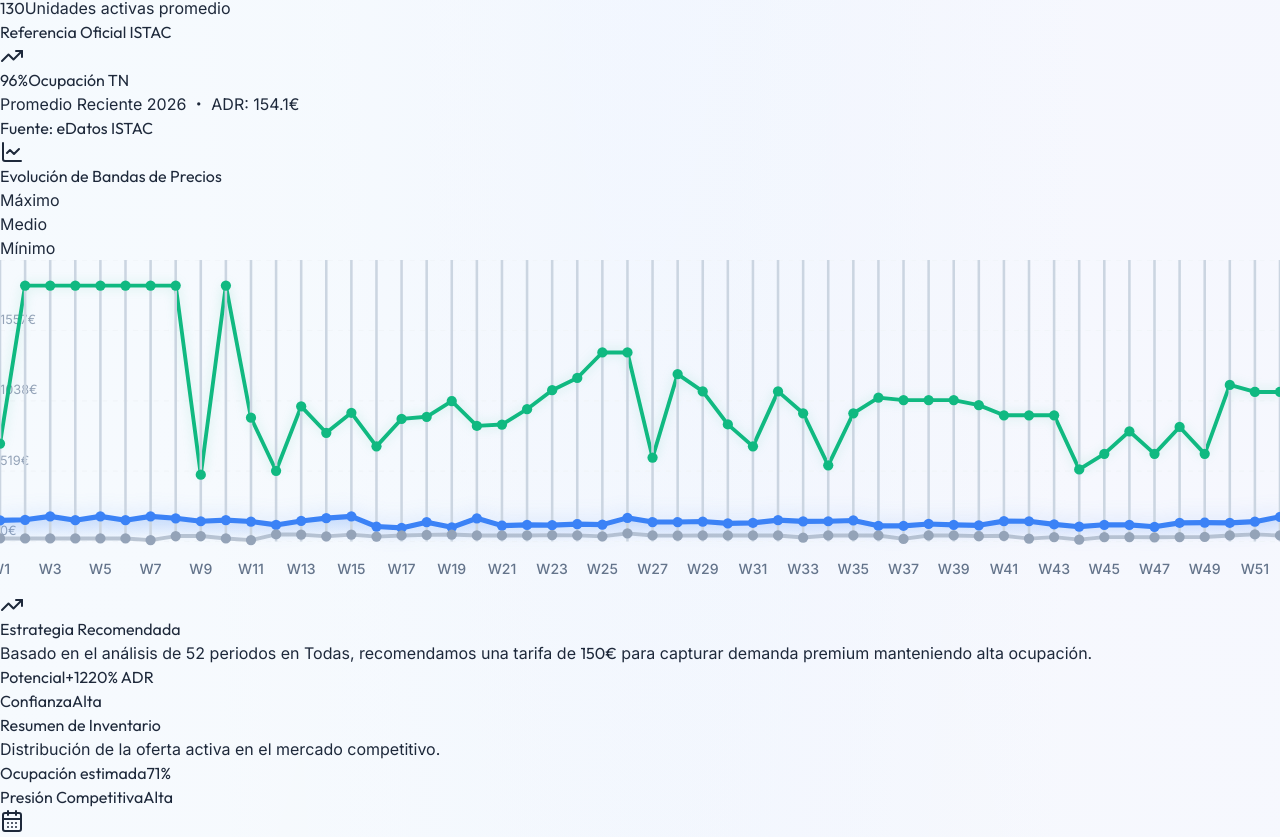
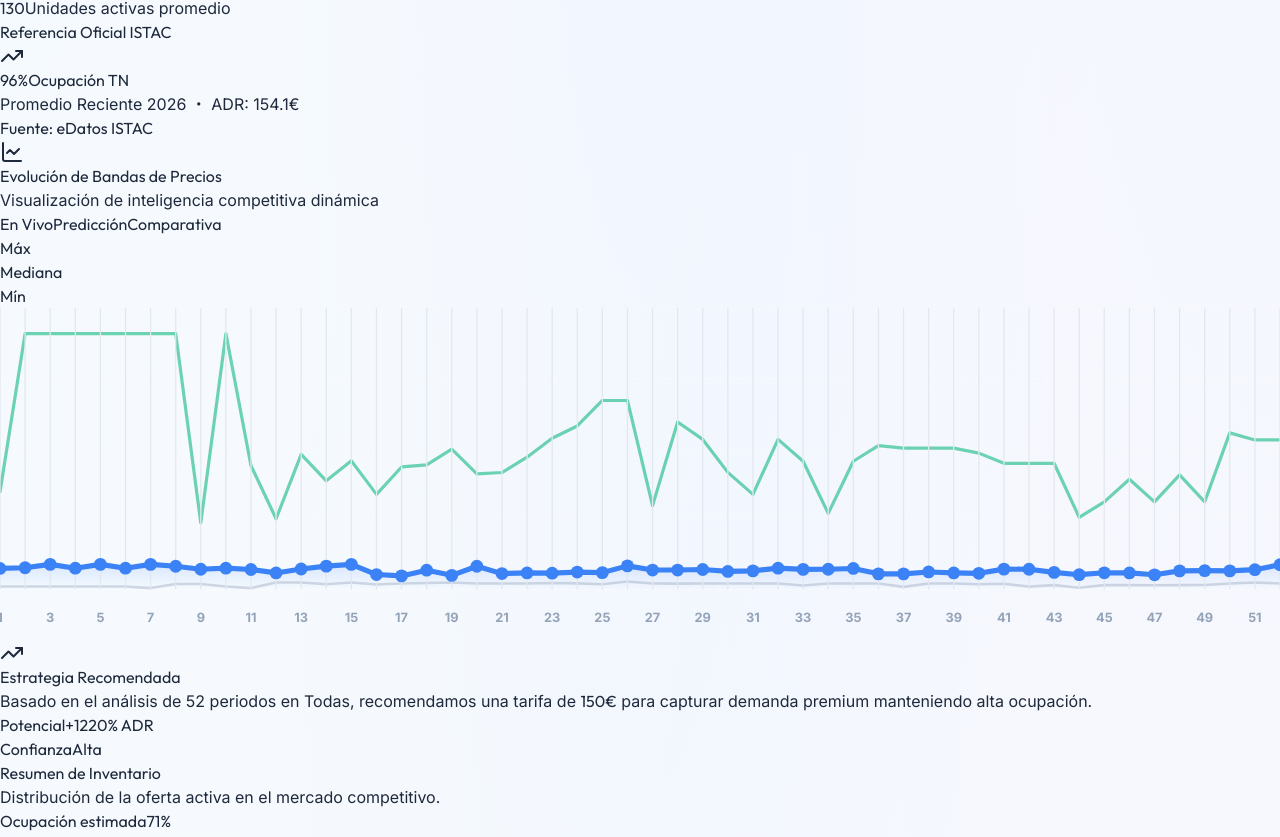
Before and after one commit to jmgalarza75-tech/revoptima-tenerife, a React (Vite) app in the folder revoptima-frontend/: page / in a window 1280 px wide. Shown: the part 652-1489 px from the top of the page. Built offline with nearby package versions, Linux system fonts and the light colour scheme.

Commit message:
feat: Hub de Analítica Avanzada (Predicción AI y Comparativa ISTAC)

```diff
--- a/revoptima-frontend/src/App.jsx
+++ b/revoptima-frontend/src/App.jsx
@@ -1,6 +1,22 @@
 import React, { useState, useMemo, useEffect } from 'react';
 import { BarChart2, MapPin, BedDouble, CalendarDays, TrendingUp, Info, Building, LineChart, FileSpreadsheet, Clock, Home, RefreshCw } from 'lucide-react';
 import istacData from './data/istac-data.json';
+
+// Mapeo de meses
+const getMonthFromWeek = (week) => {
+  if (week <= 4) return 'Enero';
+  if (week <= 8) return 'Febrero';
+  if (week <= 12) return 'Marzo';
+  if (week <= 17) return 'Abril';
+  if (week <= 21) return 'Mayo';
+  if (week <= 25) return 'Junio';
+  if (week <= 30) return 'Julio';
+  if (week <= 34) return 'Agosto';
+  if (week <= 38) return 'Septiembre';
+  if (week <= 43) return 'Octubre';
+  if (week <= 47) return 'Noviembre';
+  return 'Diciembre';
+};
 
 export default function App() {
   const [selectedLocation, setSelectedLocation] = useState('Todas');
@@ -8,6 +24,7 @@ export default function App() {
   const [selectedType, setSelectedType] = useState('Apartamento'); // 'Apartamento' o 'Habitación'
   const [selectedStay, setSelectedStay] = useState('7');
   const [selectedMonth, setSelectedMonth] = useState('Todos');
+  const [activeView, setActiveView] = useState('live'); // 'live', 'prediction', 'comparison'
   const [hoveredData, setHoveredData] = useState(null);
   const [marketData, setMarketData] = useState([]);
   const [isLoading, setIsLoading] = useState(true);
@@ -230,15 +247,58 @@ export default function App() {
       }
     }
 
+    // --- ANALÍTICA AVANZADA ---
+
+    // 1. Datos para COMPARATIVA (Benchmarks vs Realidad)
+    const withTrendsAndBenchmarks = withTrends.map(item => {
+      const year = istacRef.year.toString();
+      const benchmark = istacData.adr[year]?.[item.month] || istacRef.adr;
+      return { ...item, istacBenchmark: benchmark };
+    });
+
+    // 2. Datos para PREDICCIÓN (Forecasting AI)
+    let predictionData = [];
+    if (withTrends.length > 0) {
+      const lastPoint = withTrends[withTrends.length - 1];
+      const startWeekNum = parseInt(lastPoint.week.split(' ')[1]);
+      const currentMonth = lastPoint.month;
+
+      // Generamos 12 semanas de predicción
+      for (let i = 1; i <= 12; i++) {
+        const nextWeekNum = ((startWeekNum + i - 1) % 52) + 1;
+        const nextMonth = getMonthFromWeek(nextWeekNum);
+
+        // Calculamos factor estacional basado en ISTAC
+        const currentOfficial = istacData.adr["2025"]?.[currentMonth] || istacData.adr["2024"]?.[currentMonth] || 100;
+        const targetOfficial = istacData.adr["2025"]?.[nextMonth] || istacData.adr["2024"]?.[nextMonth] || 100;
+        const seasonalFactor = targetOfficial / currentOfficial;
+
+        // La predicción asume que el mercado seguirá la estacionalidad del ISTAC sobre el precio actual
+        predictionData.push({
+          week: `Semana ${nextWeekNum}`,
+          month: nextMonth,
+          avgPrice: Math.round(lastPoint.avgPrice * seasonalFactor),
+          isPrediction: true
+        });
+      }
+    }
+
     return {
       data: filtered,
-      withTrends,
+      withTrends: withTrendsAndBenchmarks,
+      predictionData: [...withTrendsAndBenchmarks, ...predictionData],
       kpis: kpiRes,
       istacRef
     };
   }, [marketData, selectedLocation, selectedBeds, selectedMonth, selectedStay, selectedType]);
 
-  const { data: displayData, withTrends: weeklyAggregatedData, kpis, istacRef } = filteredData;
+  const { withTrends: weeklyAggregatedData, predictionData, kpis, istacRef } = filteredData;
+
+  // Elegir qué datos mostramos en la gráfica
+  const chartData = useMemo(() => {
+    if (activeView === 'prediction') return predictionData;
+    return weeklyAggregatedData;
+  }, [activeView, weeklyAggregatedData, predictionData]);
 
   // Configuraciones del gráfico de líneas SVG
   const chartHeight = 220;
@@ -503,70 +563,127 @@ export default function App() {
 
         {/* Chart Prototipo */}
         <div className="bg-white p-8 rounded-3xl shadow-sm border border-slate-100 mb-8 relative">
-          <div className="flex flex-col md:flex-row justify-between items-start md:items-center mb-6 gap-4">
+          <div className="flex flex-col lg:flex-row justify-between items-start lg:items-center mb-6 gap-6">
+            <div className="flex flex-col gap-1">
               <h2 className="text-lg font-bold text-slate-800 flex items-center gap-2">
                 <LineChart className="w-5 h-5 text-blue-500" />
-              Evolución de Bandas de Precios
+                {activeView === 'live' && 'Evolución de Bandas de Precios'}
+                {activeView === 'prediction' && 'Forecasting AI: Proyección 90 Días'}
+                {activeView === 'comparison' && 'Comparativa: Mercado vs Benchmark ISTAC'}
               </h2>
-            <div className="flex gap-4 text-sm font-medium">
-              <span className="flex items-center gap-1 text-emerald-600"><div className="w-3 h-3 rounded-full bg-emerald-500"></div> Máximo</span>
-              <span className="flex items-center gap-1 text-blue-600"><div className="w-3 h-3 rounded-full bg-blue-500"></div> Medio</span>
-              <span className="flex items-center gap-1 text-slate-500"><div className="w-3 h-3 rounded-full bg-slate-400"></div> Mínimo</span>
+              <p className="text-xs text-slate-500">Visualización de inteligencia competitiva dinámica</p>
+            </div>
+
+            {/* View Selector Swiper-like */}
+            <div className="flex bg-slate-100 p-1 rounded-xl border border-slate-200">
+              <button
+                onClick={() => setActiveView('live')}
+                className={`px-4 py-1.5 rounded-lg text-xs font-bold transition-all ${activeView === 'live' ? 'bg-white text-blue-600 shadow-sm' : 'text-slate-500 hover:text-slate-700'}`}
+              >
+                En Vivo
+              </button>
+              <button
+                onClick={() => setActiveView('prediction')}
+                className={`px-4 py-1.5 rounded-lg text-xs font-bold transition-all ${activeView === 'prediction' ? 'bg-white text-blue-600 shadow-sm' : 'text-slate-500 hover:text-slate-700'}`}
+              >
+                Predicción
+              </button>
+              <button
+                onClick={() => setActiveView('comparison')}
+                className={`px-4 py-1.5 rounded-lg text-xs font-bold transition-all ${activeView === 'comparison' ? 'bg-white text-blue-600 shadow-sm' : 'text-slate-500 hover:text-slate-700'}`}
+              >
+                Comparativa
+              </button>
+            </div>
+
+            <div className="flex gap-4 text-[10px] font-black uppercase tracking-wider">
+              {activeView !== 'comparison' && (
+                <>
+                  <span className="flex items-center gap-1 text-emerald-600"><div className="w-2 h-2 rounded-full bg-emerald-500"></div> Máx</span>
+                  <span className="flex items-center gap-1 text-blue-600"><div className="w-2 h-2 rounded-full bg-blue-500"></div> Mediana</span>
+                  <span className="flex items-center gap-1 text-slate-400"><div className="w-2 h-2 rounded-full bg-slate-400"></div> Mín</span>
+                </>
+              )}
+              {activeView === 'comparison' && (
+                <>
+                  <span className="flex items-center gap-1 text-blue-600"><div className="w-2 h-2 rounded-full bg-blue-500"></div> Mercado Real</span>
+                  <span className="flex items-center gap-1 text-slate-400"><div className="w-2 h-2 rounded-full bg-slate-400 border-2 border-slate-300"></div> Benchmark ISTAC</span>
+                </>
+              )}
             </div>
           </div>
 
           <div className="relative w-full overflow-x-auto pb-4">
-            <div className="min-w-[700px] h-[280px] relative">
+            <div className="min-w-[700px] h-[300px] relative">
                <svg viewBox={`0 0 ${chartWidth} ${chartHeight + 40}`} className="w-full h-full overflow-visible">
-                  {/* Grid lines horizontales (referencias de precio) */}
+                  {/* Grid lines horizontales */}
                   {[0, 0.25, 0.5, 0.75, 1].map(ratio => {
                     const yPos = chartHeight * ratio;
                     const priceLabel = Math.round(maxPriceInChart - (maxPriceInChart * ratio));
                     return (
                       <g key={ratio}>
-                        <line x1="0" y1={yPos} x2={chartWidth} y2={yPos} stroke="#f1f5f9" strokeDasharray="4 4" />
-                        <text x="0" y={yPos - 5} fontSize="10" fill="#94a3b8">{priceLabel}€</text>
+                        <line x1="0" y1={yPos} x2={chartWidth} y2={yPos} stroke="#f8fafc" strokeDasharray="4 4" />
+                        <text x="-10" y={yPos + 4} fontSize="10" fill="#94a3b8" textAnchor="end">{priceLabel}€</text>
                       </g>
                     );
                   })}
 
-                  {/* Defs for gradients */}
                   <defs>
                     <linearGradient id="gradBlue" x1="0%" y1="0%" x2="0%" y2="100%">
-                      <stop offset="0%" style={{ stopColor: '#3b82f6', stopOpacity: 0.2 }} />
+                      <stop offset="0%" style={{ stopColor: '#3b82f6', stopOpacity: 0.15 }} />
                       <stop offset="100%" style={{ stopColor: '#3b82f6', stopOpacity: 0 }} />
+                    </linearGradient>
+                    <linearGradient id="gradEmerald" x1="0%" y1="0%" x2="0%" y2="100%">
+                      <stop offset="0%" style={{ stopColor: '#10b981', stopOpacity: 0.1 }} />
+                      <stop offset="100%" style={{ stopColor: '#10b981', stopOpacity: 0 }} />
                     </linearGradient>
                   </defs>
 
-                  {/* Área sombreada bajo la línea media */}
+                  {/* Lógica de Renderizado según Vista */}
+                  {activeView !== 'comparison' ? (
+                    <>
                       <path d={`M 0 ${chartHeight} L ${generatePath('avgPrice')} L ${chartWidth} ${chartHeight} Z`} fill="url(#gradBlue)" />
+                      <polyline points={generatePath('maxPrice')} fill="none" stroke="#10b981" strokeWidth="2.5" strokeLinejoin="round" strokeLinecap="round" opacity="0.6" />
+                      <polyline points={generatePath('avgPrice')} fill="none" stroke="#3b82f6" strokeWidth="4" strokeLinejoin="round" strokeLinecap="round" />
+                      <polyline points={generatePath('minPrice')} fill="none" stroke="#94a3b8" strokeWidth="2" strokeLinejoin="round" strokeLinecap="round" opacity="0.4" />
 
-                  {/* Líneas de Precios con efecto de brillo */}
-                  <polyline points={generatePath('maxPrice')} fill="none" stroke="#10b981" strokeWidth="3" strokeLinejoin="round" strokeLinecap="round" style={{ filter: 'drop-shadow(0 0 4px rgba(16,185,129,0.2))' }} />
-                  <polyline points={generatePath('avgPrice')} fill="none" stroke="#3b82f6" strokeWidth="4" strokeLinejoin="round" strokeLinecap="round" style={{ filter: 'drop-shadow(0 0 8px rgba(59,130,246,0.3))' }} />
-                  <polyline points={generatePath('minPrice')} fill="none" stroke="#94a3b8" strokeWidth="3" strokeLinejoin="round" strokeLinecap="round" opacity="0.6" />
+                      {/* Línea divisoria de predicción */}
+                      {activeView === 'prediction' && (
+                        <line
+                          x1={(weeklyAggregatedData.length / chartData.length) * chartWidth}
+                          y1="0"
+                          x2={(weeklyAggregatedData.length / chartData.length) * chartWidth}
+                          y2={chartHeight}
+                          stroke="#3b82f6"
+                          strokeWidth="2"
+                          strokeDasharray="8 4"
+                        />
+                      )}
+                    </>
+                  ) : (
+                    <>
+                      <path d={`M 0 ${chartHeight} L ${generatePath('avgPrice')} L ${chartWidth} ${chartHeight} Z`} fill="url(#gradBlue)" />
+                      <polyline points={generatePath('istacBenchmark')} fill="none" stroke="#94a3b8" strokeWidth="3" strokeDasharray="6 6" strokeLinejoin="round" />
+                      <polyline points={generatePath('avgPrice')} fill="none" stroke="#3b82f6" strokeWidth="4" strokeLinejoin="round" />
+                    </>
+                  )}
 
-                  {/* Áreas de interacción (Hover) */}
-                  {weeklyAggregatedData.map((d, i) => {
-                    const x = (i / (weeklyAggregatedData.length - 1)) * chartWidth;
+                  {/* Interacción */}
+                  {chartData.map((d, i) => {
+                    const x = (i / (chartData.length - 1)) * chartWidth;
                     return (
                       <g key={i} className="group cursor-pointer">
-                        {/* Barra invisible para detectar el ratón */}
-                        <rect x={x - (chartWidth / weeklyAggregatedData.length / 2)} y="0" width={chartWidth / weeklyAggregatedData.length} height={chartHeight} fill="transparent"
+                        <rect x={x - 20} y="0" width="40" height={chartHeight} fill="transparent"
                           onMouseEnter={() => setHoveredData(d)}
                           onMouseLeave={() => setHoveredData(null)}
                         />
-                        {/* Línea vertical que aparece al pasar el ratón */}
-                        <line x1={x} y1="0" x2={x} y2={chartHeight} stroke="#cbd5e1" strokeWidth="2" className="opacity-0 group-hover:opacity-100 transition-opacity" />
+                        <line x1={x} y1="0" x2={x} y2={chartHeight} stroke="#e2e8f0" strokeWidth="1" className="opacity-0 group-hover:opacity-100 transition-opacity" />
+                        <circle cx={x} cy={chartHeight - (d.avgPrice / maxPriceInChart) * chartHeight} r="5" fill="#3b82f6" className="opacity-0 group-hover:opacity-100 transition-opacity" />
 
-                        {/* Puntos de intersección en hover */}
-                        <circle cx={x} cy={chartHeight - (d.maxPrice / maxPriceInChart) * chartHeight} r="4" fill="#10b981" className="opacity-0 group-hover:opacity-100 transition-opacity" />
-                        <circle cx={x} cy={chartHeight - (d.avgPrice / maxPriceInChart) * chartHeight} r="4" fill="#3b82f6" className="opacity-0 group-hover:opacity-100 transition-opacity" />
-                        <circle cx={x} cy={chartHeight - (d.minPrice / maxPriceInChart) * chartHeight} r="4" fill="#94a3b8" className="opacity-0 group-hover:opacity-100 transition-opacity" />
-
-                        {/* Etiquetas del Eje X */}
-                        {i % 2 === 0 && (
-                           <text x={x} y={chartHeight + 25} fontSize="11" fill="#64748b" textAnchor="middle" fontWeight="500">W{d.week.split(' ')[1]}</text>
+                        {(i % 2 === 0 || chartData.length < 10) && (
+                           <text x={x} y={chartHeight + 25} fontSize="10" fill="#94a3b8" textAnchor="middle" fontWeight="bold">
+                             {d.isPrediction ? '*' : ''}{d.week.split(' ')[1]}
+                           </text>
                         )}
                       </g>
                     )
@@ -575,14 +692,46 @@ export default function App() {
 
                {/* Tooltip Dinámico */}
                {hoveredData && (
-                 <div className="absolute top-0 right-0 bg-slate-900 text-white p-4 rounded-xl shadow-xl text-sm pointer-events-none z-10 transform -translate-y-2 border border-slate-700 min-w-[180px]">
-                   <p className="font-bold mb-3 border-b border-slate-700 pb-2 text-slate-200">{hoveredData.week} <span className="text-slate-400 font-normal">({hoveredData.month})</span></p>
+                 <div className="absolute top-0 right-0 bg-slate-900 text-white p-4 rounded-xl shadow-xl text-sm pointer-events-none z-10 transform -translate-y-2 border border-slate-700 min-w-[200px]">
+                   <p className="font-bold mb-3 border-b border-slate-700 pb-2 text-slate-200 flex justify-between">
+                     <span>{hoveredData.week}</span>
+                     <span className="text-slate-400 font-normal">{hoveredData.month}</span>
+                   </p>
+
+                   {activeView === 'comparison' ? (
+                     <>
+                       <div className="flex justify-between gap-4 text-blue-400 mb-1 font-bold"><span>Mercado:</span> <span>{hoveredData.avgPrice}€</span></div>
+                       <div className="flex justify-between gap-4 text-slate-400 mb-3 font-medium"><span>Benchmark:</span> <span>{hoveredData.istacBenchmark}€</span></div>
+                       <div className="pt-2 border-t border-slate-700 text-[10px] text-emerald-400">
+                         {hoveredData.avgPrice > hoveredData.istacBenchmark
+                           ? `+${Math.round((hoveredData.avgPrice/hoveredData.istacBenchmark - 1) * 100)}% sobre el histórico`
+                           : 'Por debajo del histórico'}
+                       </div>
+                     </>
+                   ) : (
+                     <>
+                       {!hoveredData.isPrediction && (
                          <div className="flex justify-between gap-4 text-emerald-400 mb-1"><span>Máximo:</span> <span className="font-semibold">{hoveredData.maxPrice}€</span></div>
-                   <div className="flex justify-between gap-4 text-blue-400 mb-1 font-bold"><span>Medio:</span> <span>{hoveredData.avgPrice}€</span></div>
+                       )}
+                       <div className="flex justify-between gap-4 text-blue-400 mb-1 font-bold">
+                         <span>{hoveredData.isPrediction ? 'Previsto:' : 'Medio:'}</span>
+                         <span>{hoveredData.avgPrice}€</span>
+                       </div>
+                       {!hoveredData.isPrediction && (
                          <div className="flex justify-between gap-4 text-slate-300 mb-3"><span>Mínimo:</span> <span className="font-semibold">{hoveredData.minPrice}€</span></div>
+                       )}
+
+                       {hoveredData.isPrediction ? (
+                         <div className="pt-2 border-t border-slate-700 text-[10px] text-blue-400 italic">
+                           * Proyección basada en estacionalidad ISTAC
+                         </div>
+                       ) : (
                          <div className="pt-2 border-t border-slate-700 text-xs text-slate-400 flex justify-between gap-2">
                            <span>Oferta Activa:</span> <span className="font-medium text-slate-300">{hoveredData.totalCount} aptos</span>
                          </div>
+                       )}
+                     </>
+                   )}
                  </div>
                )}
             </div>
```
Lines whose indentation alone changed are shown as unchanged.
